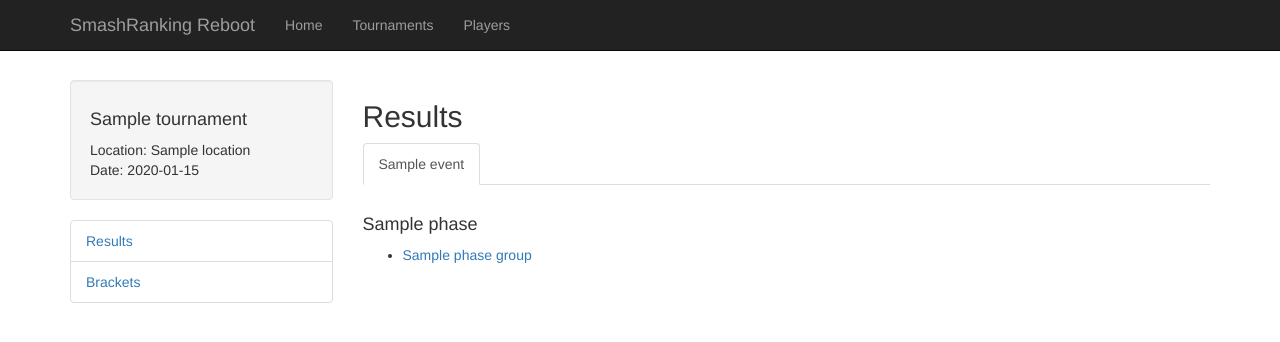
After one commit to deMenschRutger/SmashArchive, a Symfony app: template deploy/src/AppBundle/Resources/views/Tournaments/brackets.html.twig in a window 1280 px wide. The commit adds this page. Shown: the top 342 px of the page. Run offline with Twig, Linux system fonts and the light colour scheme; the template is opened without the code that fills it: most values are stand-ins (such as "Sample title", 1, 10 or a date in 2020); some libraries are stand-ins or nearby versions.

Commit message:
Add a bracket overview page for tournaments

```diff
--- /dev/null
+++ b/deploy/src/AppBundle/Resources/views/Tournaments/base.html.twig
@@ -0,0 +1,30 @@
+{% extends 'AppBundle::layout.html.twig' %}
+
+{% block body %}
+
+<div class="row">
+    <div class="col-md-3">
+
+        <div class="well">
+            <h4>{{ tournament.name }}</h4>
+
+            Location: {{ tournament.location }}<br>
+            Date: {{ tournament.dateStart|date('Y-m-d') }}<br>
+        </div>
+
+        <ul class="list-group">
+            <li class="list-group-item">
+                <a href="{{ path('tournaments_details', { 'slug': tournament.slug }) }}">Results</a>
+            </li>
+            <li class="list-group-item">
+                <a href="{{ path('tournaments_brackets', { 'slug': tournament.slug }) }}">Brackets</a>
+            </li>
+        </ul>
+
+    </div>
+    <div class="col-md-9 ">
+        {% block tournament %}{% endblock %}
+    </div>
+</div>
+
+{% endblock %}
--- /dev/null
+++ b/deploy/src/AppBundle/Resources/views/Tournaments/brackets.html.twig
@@ -0,0 +1,74 @@
+{% extends 'AppBundle:Tournaments:base.html.twig' %}
+
+{% block tournament %}
+
+<h2>Results</h2>
+<div>
+    <ul class="nav nav-tabs" role="tablist">
+
+        {% for index, event in tournament.events %}
+
+        <li role="presentation" {{ index == 0 ? 'class="active"' : '' }}>
+            <a href="#event-{{ event.id }}" aria-controls="event-{{ event.id }}" role="tab"
+                data-toggle="tab">
+                {{ event.name }}
+            </a>
+        </li>
+
+        {% endfor %}
+
+    </ul>
+    <div class="tab-content">
+
+        {% for index, event in tournament.events %}
+
+        <div role="tabpanel" class="tab-pane  {{ index == 0 ? 'active' : '' }}" id="event-{{ event.id }}">
+            <br>
+
+            {% if event.phases|length > 0 %}
+
+                {% for phase in event.phases %}
+
+                <h4>{{ phase.name }}</h4>
+
+                    {% if event.phases|length > 0 %}
+
+                    <ul>
+
+                        {% for phaseGroup in phase.phaseGroups %}
+
+                            <li>
+                                <a href="{{ path('tournaments_brackets_details', {
+                                    'slug': tournament.slug,
+                                    'phaseGroupId': phaseGroup.id,
+                                }) }}">
+                                    {{ phaseGroup.name }}
+                                </a>
+                            </li>
+
+                        {% endfor %}
+
+                    </ul>
+
+                    {% else %}
+
+                        No phase groups found for this phase.
+
+                    {% endif %}
+
+                {% endfor %}
+
+            {% else %}
+
+                No phases found.
+
+            {% endif %}
+
+        </div>
+
+        {% endfor %}
+
+    </div>
+</div>
+
+{% endblock %}
```
Also changed, not shown: deploy/src/AppBundle/Controller/TournamentController.php (+6 -1 lines), deploy/src/AppBundle/Resources/views/Tournaments/details.html.twig (+2 -25 lines).
